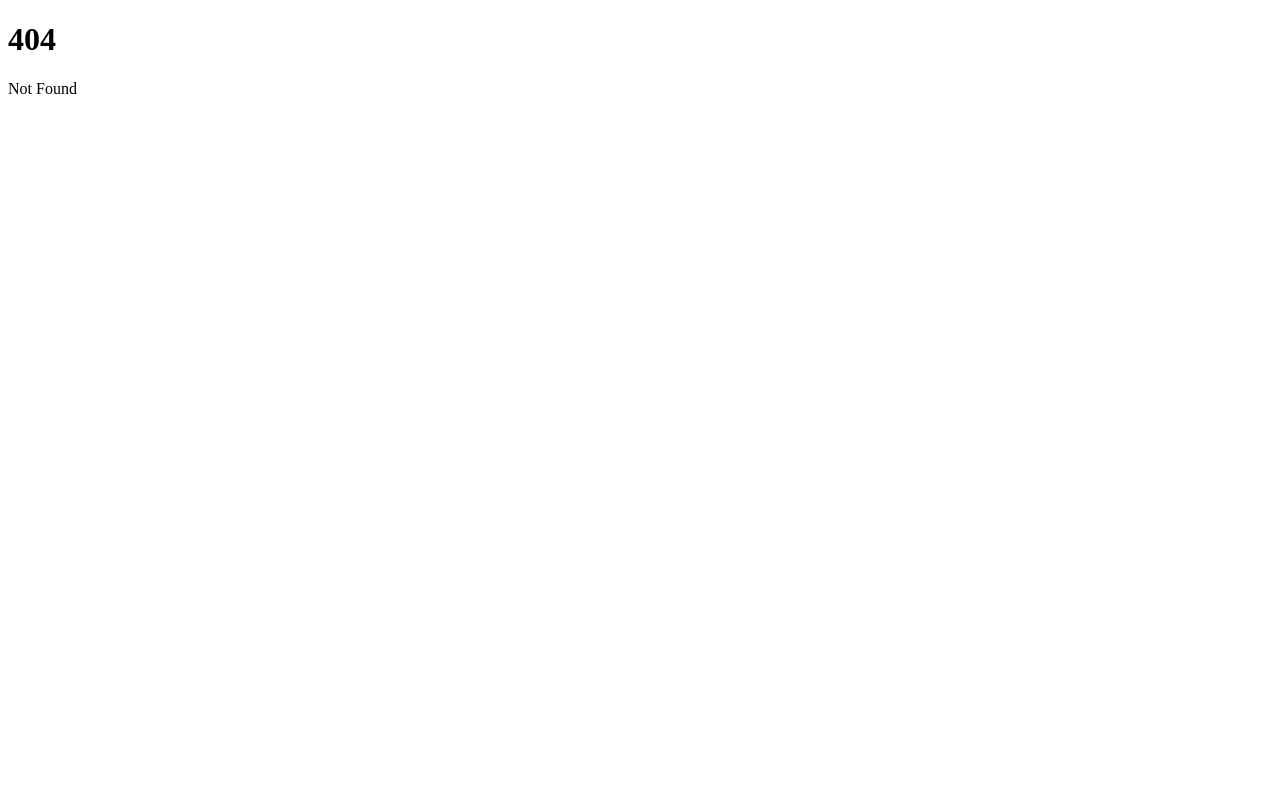
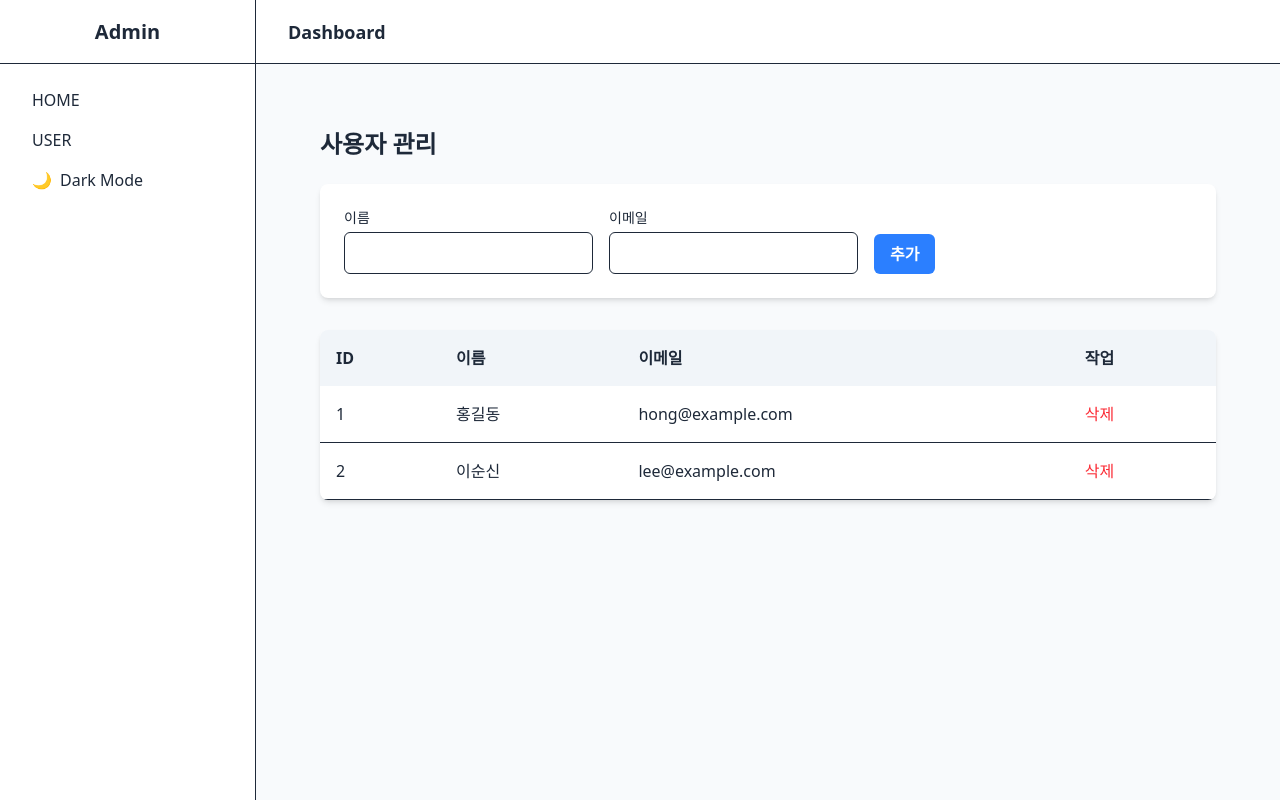
Before and after one commit to Yu-Jaeyoung/svelte-learning, a SvelteKit app: page /user in a window 1280 px wide. Before the commit this address had no page. Built offline with nearby package versions, Linux system fonts and the light colour scheme.

Commit message:
add user-service / add modal Component

```diff
--- /dev/null
+++ b/src/lib/components/ui/Modal.svelte
@@ -0,0 +1,51 @@
+<script lang="ts">
+import type { Snippet } from "svelte";
+
+type Props = {
+  children: Snippet;
+  onclose: () => void;
+};
+let { children, onclose }: Props = $props();
+
+let dialog: HTMLDivElement;
+
+// Escape 키를 눌렀을 때 모달을 닫는 함수
+function handleKeydown(event: KeyboardEvent) {
+  if (event.key === "Escape") {
+    onclose();
+  }
+}
+
+// 모달 배경을 클릭했을 때만 모달을 닫는 함수
+function handleBackdropClick(event: MouseEvent) {
+  if (event.currentTarget === event.target) {
+    onclose();
+  }
+}
+
+// 모달이 마운트될 때 다이얼로그에 포커스를 줍니다.
+$effect(() => {
+  if (dialog) {
+    dialog.focus();
+  }
+});
+</script>
+
+<!-- 모달 배경 -->
+<div
+  class="fixed inset-0 bg-black/30 flex items-center justify-center z-50"
+  onclick={handleBackdropClick}
+  onkeydown={handleKeydown}
+  role="dialog"
+  aria-modal="true"
+  tabindex="-1"
+  bind:this={dialog}
+>
+  <!-- 모달 콘텐츠 -->
+  <div
+    class="bg-white dark:bg-gray-800 rounded-lg shadow-xl p-6 w-full max-w-md"
+    role="document"
+  >
+    {@render children()}
+  </div>
+</div>
--- /dev/null
+++ b/src/lib/types/user.ts
@@ -0,0 +1,7 @@
+export type User = {
+  id: number;
+  name: string;
+  email: string;
+  active: boolean;
+  createdAt: Date;
+};
--- a/src/routes/(home)/+layout.svelte
+++ b/src/routes/(home)/+layout.svelte
@@ -31,7 +31,7 @@ $effect(() => {
       <ul>
         <li>
           <a
-            href="/static"
+            href="/"
             class="block px-4 py-2 rounded-lg hover:bg-slate-100
                   dark:hover:bg-gray-700">
             HOME
@@ -39,7 +39,7 @@ $effect(() => {
         </li>
         <li>
           <a
-            href="/static"
+            href="/user"
             class="block px-4 py-2 rounded-lg hover:bg-slate-100
                   dark:hover:bg-gray-700">
             USER
--- /dev/null
+++ b/src/routes/(home)/user/+layout.svelte
@@ -0,0 +1,7 @@
+<script lang="ts">
+  import "@/app.css";
+
+  const { children } = $props();
+</script>
+
+{@render children()}
--- /dev/null
+++ b/src/routes/(home)/user/+page.server.ts
@@ -0,0 +1,86 @@
+import { dev } from "$app/environment";
+import type { User } from "$lib/types/user";
+import type { Actions } from "./$types";
+
+type AppDatabase = {
+  users: User[];
+};
+
+declare global {
+  var __db: AppDatabase | undefined;
+}
+
+const db = globalThis.__db ?? {
+  users: [
+    {
+      id: 1,
+      name: "홍길동",
+      email: "hong@example.com",
+      active: true,
+      createdAt: new Date("2025-07-15"),
+    },
+    {
+      id: 2,
+      name: "이순신",
+      email: "lee@example.com",
+      active: false,
+      createdAt: new Date("2025-07-20"),
+    },
+  ] as User[],
+};
+
+if (dev) {
+  globalThis.__db = db;
+}
+
+export function load() {
+  console.info(`서버의 load 함수 실행됨! (터미널에서 확인)`);
+  return {
+    users: db.users,
+  };
+}
+
+export const actions: Actions = {
+  create: async ({ request }) => {
+    const formData = await request.formData();
+    const name = String(formData.get("name") || "");
+    const email = String(formData.get("email") || "");
+
+    console.log("서버의 create 함수 실행됨! (터미널에서 확인)");
+    console.log("전달된 데이터:", { name, email });
+
+    if (!name || !email) {
+      return {
+        success: false,
+        message: "이름과 이메일을 모두 입력해주세요.",
+      };
+    }
+
+    db.users.push({
+      id: db.users.length + 1,
+      name,
+      email,
+      active: true,
+      createdAt: new Date(),
+    });
+
+    return {
+      success: true,
+      message: "사용자 추가 성공!",
+    };
+  },
+  delete: async ({ request }) => {
+    const formData = await request.formData();
+    const id = Number(formData.get("id"));
+    const index = db.users.findIndex((u: User) => u.id === id);
+
+    if (index > -1) {
+      db.users.splice(index, 1);
+    }
+
+    return {
+      success: true,
+      message: "사용자 삭제 성공!",
+    };
+  },
+};
--- /dev/null
+++ b/src/routes/(home)/user/+page.svelte
@@ -0,0 +1,162 @@
+<script lang="ts">
+import { applyAction, enhance } from "$app/forms";
+import { invalidateAll } from "$app/navigation";
+import Modal from "$lib/components/ui/Modal.svelte";
+import type { User } from "$lib/types/user.ts";
+import type { ActionData, PageData } from "./$types";
+
+let {
+  data,
+  form,
+}: {
+  data: PageData;
+  form: ActionData;
+} = $props();
+
+let newUserName: string = $state("");
+let newUserEmail: string = $state("");
+
+let showDeleteModal = $state(false);
+let userToDelete: User | null = $state(null);
+
+function openDeleteModal(user: User) {
+  userToDelete = user;
+  showDeleteModal = true;
+}
+
+function closeModal() {
+  showDeleteModal = false;
+  userToDelete = null;
+}
+</script>
+
+<div class="p-8">
+  <h1 class="text-2xl font-bold mb-6">사용자 관리</h1>
+
+  <!-- 사용자 추가 폼 -->
+  <form
+    method="POST"
+    action="?/create"
+    use:enhance={() => {
+      return async ({ result }) => {
+        await applyAction(result);
+        if (result.type === 'success') {
+          newUserName = "";
+          newUserEmail = "";
+          await invalidateAll();
+        }
+      };
+    }}
+    class="mb-8 p-6 bg-white dark:bg-gray-800 rounded-lg shadow-md flex items-end gap-4"
+  >
+    <div>
+      <label
+        for="name"
+        class="block text-sm font-medium"
+      >이름</label>
+      <input
+        bind:value={newUserName}
+        id="name"
+        name="name"
+        type="text"
+        class="mt-1 block w-full border rounded-md p-2 dark:bg-gray-700"
+      />
+    </div>
+    <div>
+      <label
+        for="email"
+        class="block text-sm font-medium"
+      >이메일</label>
+      <input
+        bind:value={newUserEmail}
+        id="email"
+        name="email"
+        type="email"
+        class="mt-1 block w-full border rounded-md p-2 dark:bg-gray-700"
+      />
+    </div>
+    <button
+      type="submit"
+      class="bg-blue-500 hover:bg-blue-600 text-white font-bold py-2 px-4 rounded-md"
+    >추가
+    </button>
+  </form>
+
+  {#if form?.success && form?.message}
+    <div
+      class="p-4 mb-4 text-sm text-green-800 rounded-lg bg-green-50 dark:bg-gray-800 dark:text-green-400"
+      role="alert"
+    >
+      { form.message }
+    </div>
+  {/if}
+
+  <!-- 사용자 목록 테이블 -->
+  <div class="bg-white dark:bg-gray-800 shadow-md rounded-lg overflow-hidden">
+    <table class="w-full text-left">
+      <thead class="bg-slate-100 dark:bg-slate-700">
+      <tr>
+        <th class="p-4">ID</th>
+        <th class="p-4">이름</th>
+        <th class="p-4">이메일</th>
+        <th class="p-4">작업</th>
+      </tr>
+      </thead>
+      <tbody>
+      {#each data.users as user (user.id)}
+        <tr class="border-b dark:border-gray-700">
+          <td class="p-4">{user.id}</td>
+          <td class="p-4 font-medium">{user.name}</td>
+          <td class="p-4">{user.email}</td>
+          <td class="p-4">
+            <button
+              onclick={() => openDeleteModal(user)}
+              class="text-red-500 hover:underline"
+            >삭제
+            </button>
+          </td>
+        </tr>
+      {/each}
+      </tbody>
+    </table>
+  </div>
+</div>
+
+<!-- 삭제 확인 모달 -->
+{#if showDeleteModal && userToDelete}
+  <Modal onclose={closeModal}>
+    <h3 class="text-lg font-bold mb-4">삭제 확인</h3>
+    <p>"<span class="font-semibold">{userToDelete.name}</span>" 사용자를 정말로 삭제하시겠습니까?</p>
+    <div class="mt-6 flex justify-end gap-4">
+      <button
+        onclick={closeModal}
+        class="px-4 py-2 bg-gray-200 dark:bg-gray-600 rounded-md hover:bg-gray-300 dark:hover:bg-gray-500"
+      >취소
+      </button>
+      <form
+        method="POST"
+        action="?/delete"
+        use:enhance={() => {
+          closeModal();
+          return async ({ result }) => {
+            await applyAction(result);
+            if (result.type === 'success') {
+              await invalidateAll();
+            }
+          };
+        }}
+      >
+        <input
+          type="hidden"
+          name="id"
+          value={userToDelete.id}
+        />
+        <button
+          type="submit"
+          class="px-4 py-2 bg-red-500 text-white rounded-md hover:bg-red-600"
+        >삭제
+        </button>
+      </form>
+    </div>
+  </Modal>
+{/if}
```
